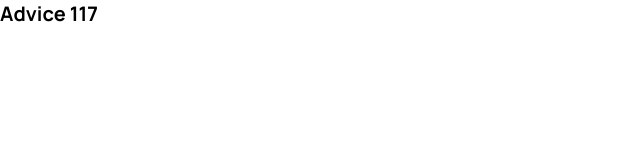
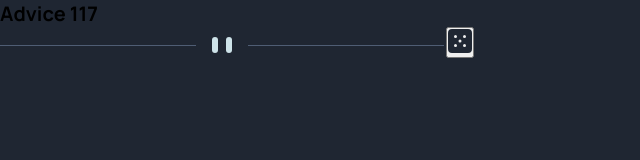
Before and after one commit to MatheusCompag/conselhos-cards, a plain HTML site: page index.html in a window 1280 px wide. Shown: the whole page, without its empty margins (0-640 px from the left). Drawn offline with Linux system fonts and the light colour scheme.

Commit message:
adicionando a finalização do html e começando o css

```diff
--- a/index.html
+++ b/index.html
@@ -17,7 +17,13 @@
     <main class="card">
         <h1 class="title">Advice 117</h1>
         <p class="conselho"></p>
-        <picture></picture>
+        <picture>
+            <img src="./src/images/pattern-divider-desktop.svg" alt="icon desktop">
+            <button>
+                <img src="./src/images/icon-dice.svg" alt="icon botão">
+            </button>
+        </picture>
+
     </main>
 
 </body>
--- a/src/css/style.css
+++ b/src/css/style.css
@@ -0,0 +1,4 @@
+html{
+    background-color: hsl(218, 23%, 16%);
+
+}
```
